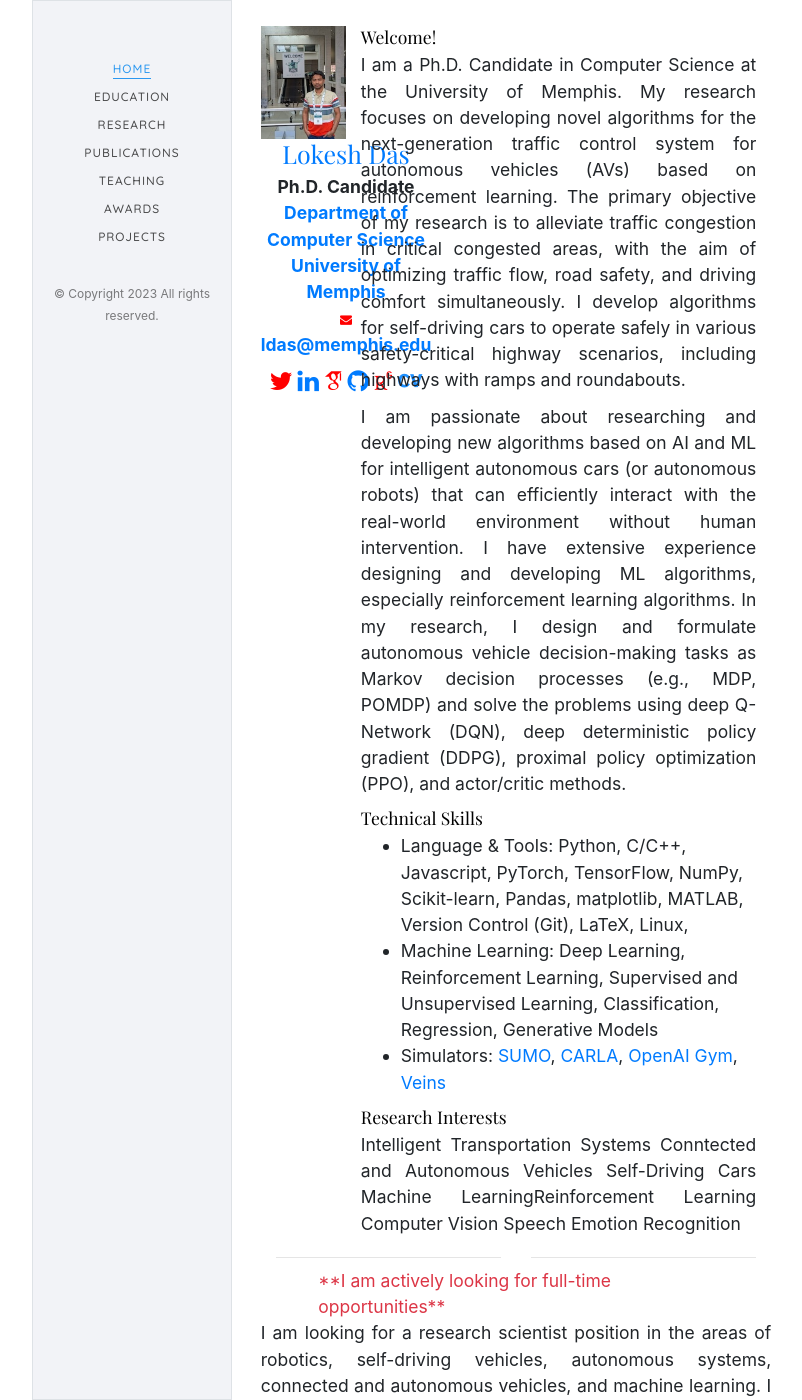
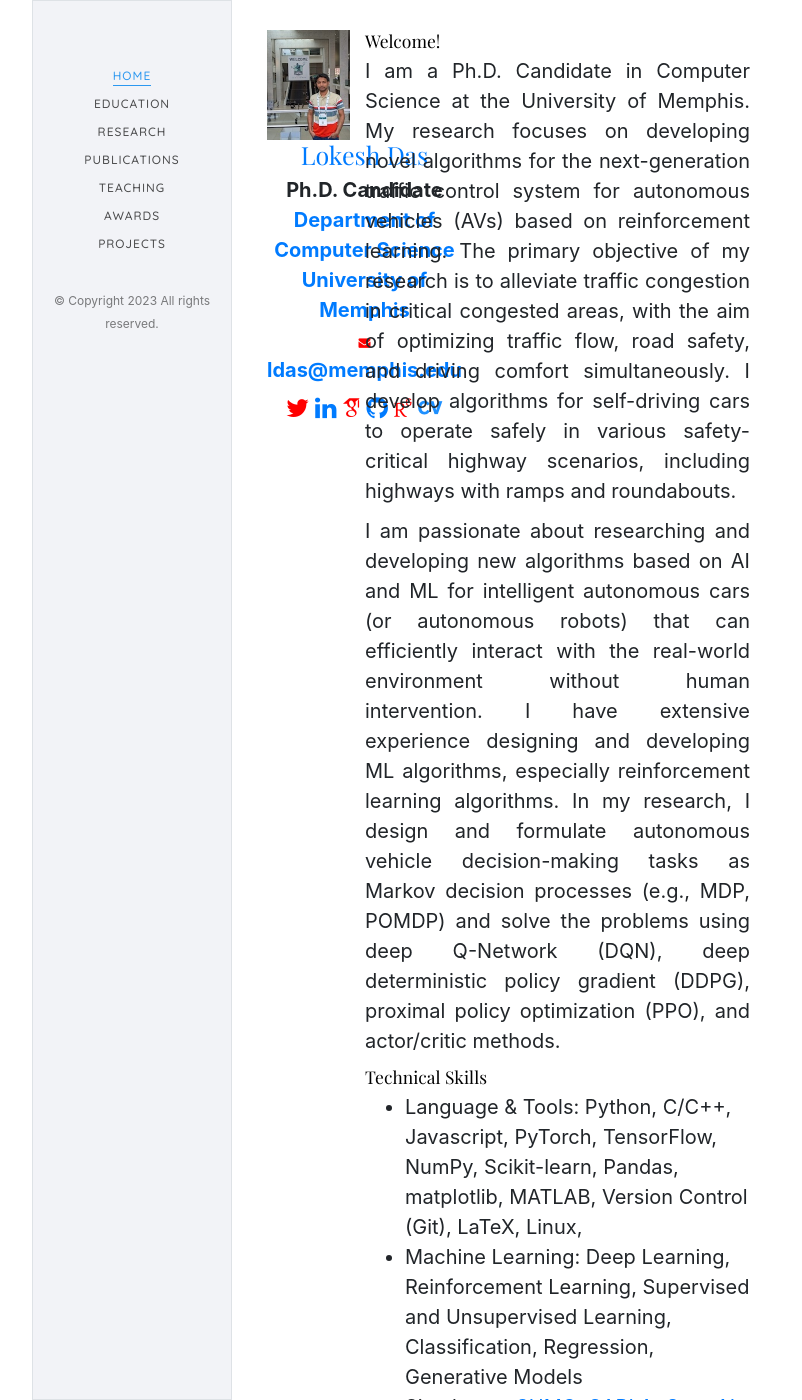
Before and after one commit to lokesh-c-das/lokesh-c-das.github.io, a Jekyll site: the page built from index.md, in a window 1280 px wide and 1400 px high. Shown: the whole window, without its empty margins (224-1026 px from the left). Built offline with Jekyll 4.4.1, drawn with Linux system fonts in a browser that asks for light colours; some web fonts are replaced.

Commit message:
font updated

```diff
--- a/assets/css/style.css
+++ b/assets/css/style.css
@@ -14,7 +14,7 @@
 body {
   font-family: "Quicksand", Arial, sans-serif;
   font-weight: 600;
-  font-size: 1.75rem!important;
+  font-size: 2rem!important;
   line-height: 1.8;
   color: rgba(0, 0, 0, 0.7); }
   @media screen and (max-width: 992px) {
```
